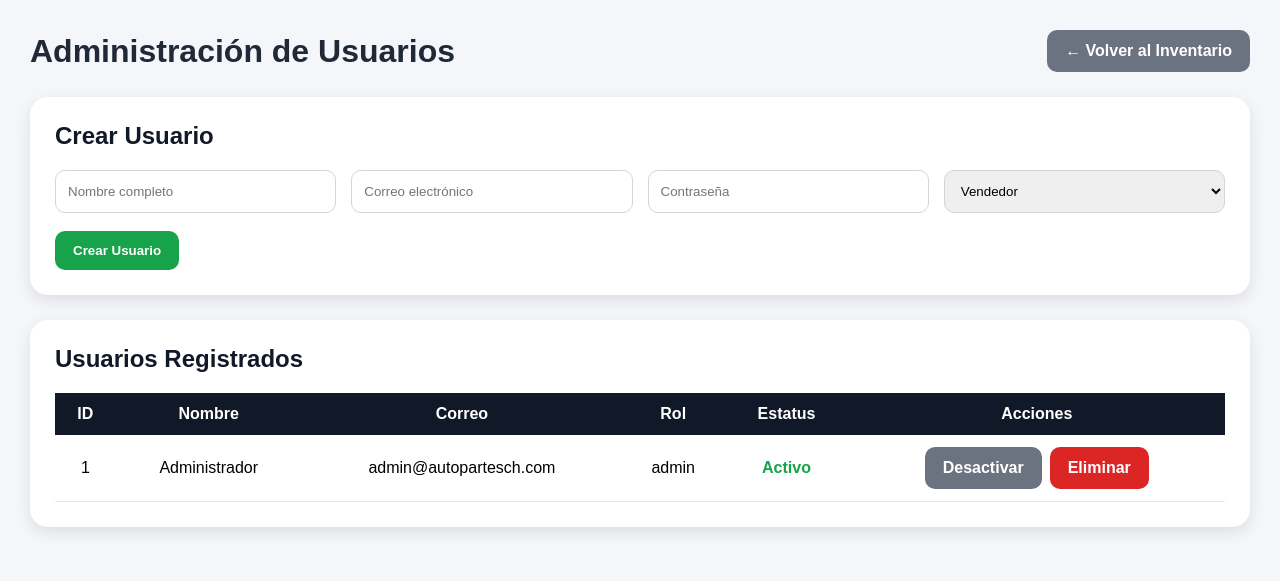
After one commit to chesito1120/prueba_autopartes, a Flask app: page /usuarios in a window 1280 px wide. The commit adds this page. Shown: the top 581 px of the page. Run offline with Flask 3, Linux system fonts and the light colour scheme; a user stored in the database is signed in.

Commit message:
creacion de usuarios

```diff
--- a/app.py
+++ b/app.py
@@ -3,6 +3,7 @@ from flask_sqlalchemy import SQLAlchemy
 from openpyxl import load_workbook
 from urllib.parse import quote_plus
 from werkzeug.utils import secure_filename
+from werkzeug.security import generate_password_hash, check_password_hash
 import os
 import uuid
 import zipfile
@@ -50,8 +51,10 @@ app.config["SQLALCHEMY_TRACK_MODIFICATIONS"] = False
 app.config["UPLOAD_FOLDER"] = "static/uploads"
 
 db = SQLAlchemy(app)
+
 print("BASE DE DATOS ACTIVA:")
 print(app.config["SQLALCHEMY_DATABASE_URI"])
+
 
 # =========================
 # FUNCIONES DE IMAGEN
@@ -141,28 +144,18 @@ def extraer_zip_imagenes(archivo_zip):
 
 
 # =========================
-# USUARIOS TEMPORALES
+# MODELOS
 # =========================
 
-USUARIOS = {
-    "admin": {
-        "password": "123456",
-        "rol": "admin"
-    },
-    "vendedor": {
-        "password": "123456",
-        "rol": "vendedor"
-    },
-    "cliente": {
-        "password": "123456",
-        "rol": "cliente"
-    }
-}
+class Usuario(db.Model):
+    id = db.Column(db.Integer, primary_key=True)
 
+    nombre = db.Column(db.String(150), nullable=False)
+    correo = db.Column(db.String(180), unique=True, nullable=False)
+    password_hash = db.Column(db.String(300), nullable=False)
+    rol = db.Column(db.String(50), default="vendedor")
+    activo = db.Column(db.Boolean, default=True)
 
-# =========================
-# MODELO
-# =========================
 
 class Producto(db.Model):
     id = db.Column(db.Integer, primary_key=True)
@@ -220,27 +213,136 @@ def home():
 
 @app.route("/login", methods=["GET", "POST"])
 def login():
+    error = None
+
     if request.method == "POST":
-        usuario = request.form.get("usuario")
-        password = request.form.get("password")
+        correo = (request.form.get("correo") or "").strip().lower()
+        password = request.form.get("password") or ""
 
-        if usuario in USUARIOS and USUARIOS[usuario]["password"] == password:
-            session["usuario"] = usuario
-            session["rol"] = USUARIOS[usuario]["rol"]
+        usuario = Usuario.query.filter_by(correo=correo).first()
 
-            if session["rol"] in ["admin", "vendedor"]:
+        if usuario and usuario.activo and check_password_hash(usuario.password_hash, password):
+            session["usuario"] = usuario.nombre
+            session["correo"] = usuario.correo
+            session["rol"] = usuario.rol
+
+            if usuario.rol in ["admin", "vendedor"]:
                 return redirect("/inventario")
 
-            if session["rol"] == "cliente":
-                return redirect("/")
+            return redirect("/")
 
-    return render_template("login.html")
+        error = "Correo o contraseña incorrectos."
+
+    return render_template("login.html", error=error)
 
 
 @app.route("/logout")
 def logout():
     session.clear()
     return redirect("/")
+
+
+# =========================
+# USUARIOS
+# =========================
+
+@app.route("/usuarios", methods=["GET", "POST"])
+def usuarios():
+    if not session.get("rol"):
+        return redirect("/login")
+
+    if session.get("rol") != "admin":
+        return redirect("/inventario")
+
+    mensaje = None
+    error = None
+
+    if request.method == "POST":
+        nombre = (request.form.get("nombre") or "").strip()
+        correo = (request.form.get("correo") or "").strip().lower()
+        password = request.form.get("password") or ""
+        rol = request.form.get("rol") or "vendedor"
+
+        if rol not in ["admin", "vendedor"]:
+            rol = "vendedor"
+
+        if not nombre or not correo or not password:
+            error = "Todos los campos son obligatorios."
+
+        elif Usuario.query.filter_by(correo=correo).first():
+            error = "Ese correo ya está registrado."
+
+        else:
+            nuevo_usuario = Usuario(
+                nombre=nombre,
+                correo=correo,
+                password_hash=generate_password_hash(password),
+                rol=rol,
+                activo=True
+            )
+
+            db.session.add(nuevo_usuario)
+            db.session.commit()
+
+            mensaje = "Usuario creado correctamente."
+
+    usuarios_lista = Usuario.query.order_by(Usuario.id.desc()).all()
+
+    return render_template(
+        "usuarios.html",
+        usuarios=usuarios_lista,
+        mensaje=mensaje,
+        error=error
+    )
+
+
+@app.route("/usuarios/desactivar/<int:id>")
+def desactivar_usuario(id):
+    if not session.get("rol"):
+        return redirect("/login")
+
+    if session.get("rol") != "admin":
+        return redirect("/inventario")
+
+    usuario = Usuario.query.get_or_404(id)
+
+    if usuario.correo != session.get("correo"):
+        usuario.activo = False
+        db.session.commit()
+
+    return redirect("/usuarios")
+
+
+@app.route("/usuarios/activar/<int:id>")
+def activar_usuario(id):
+    if not session.get("rol"):
+        return redirect("/login")
+
+    if session.get("rol") != "admin":
+        return redirect("/inventario")
+
+    usuario = Usuario.query.get_or_404(id)
+    usuario.activo = True
+    db.session.commit()
+
+    return redirect("/usuarios")
+
+
+@app.route("/usuarios/eliminar/<int:id>")
+def eliminar_usuario(id):
+    if not session.get("rol"):
+        return redirect("/login")
+
+    if session.get("rol") != "admin":
+        return redirect("/inventario")
+
+    usuario = Usuario.query.get_or_404(id)
+
+    if usuario.correo != session.get("correo"):
+        db.session.delete(usuario)
+        db.session.commit()
+
+    return redirect("/usuarios")
 
 
 # =========================
@@ -454,14 +556,12 @@ def eliminar(id):
 
 @app.route("/eliminar_masivo", methods=["POST"])
 def eliminar_masivo():
-
     if not session.get("rol") in ["admin", "vendedor"]:
         return redirect("/login")
 
     ids = request.form.getlist("productos")
 
     if ids:
-
         Producto.query.filter(
             Producto.id.in_(ids)
         ).delete(
@@ -472,14 +572,15 @@ def eliminar_masivo():
 
     return redirect("/inventario")
 
+
 # =========================
 # DASHBOARD
 # =========================
 
 @app.route("/dashboard")
 def dashboard():
-    if not session.get("rol") in ["admin", "vendedor"]:
-        return redirect("/login")
+    if session.get("rol") != "admin":
+        return redirect("/inventario")
 
     productos = Producto.query.all()
 
@@ -717,11 +818,30 @@ def excel():
 
 
 # =========================
-# CREAR TABLAS
+# CREAR TABLAS Y ADMIN INICIAL
 # =========================
 
 with app.app_context():
     db.create_all()
+
+    if Usuario.query.count() == 0:
+        admin_inicial = Usuario(
+            nombre="Administrador",
+            correo=os.getenv("ADMIN_CORREO", "admin@autopartesch.com"),
+            password_hash=generate_password_hash(os.getenv("ADMIN_PASSWORD", "Admin12345")),
+            rol="admin",
+            activo=True
+        )
+
+        db.session.add(admin_inicial)
+        db.session.commit()
+
+        print("====================================")
+        print("ADMIN INICIAL CREADO")
+        print("Correo:", os.getenv("ADMIN_CORREO", "admin@autopartesch.com"))
+        print("Contraseña temporal:", os.getenv("ADMIN_PASSWORD", "Admin12345"))
+        print("CAMBIA ESTOS DATOS EN PRODUCCIÓN")
+        print("====================================")
 
 
 # =========================
--- /dev/null
+++ b/templates/usuarios.html
@@ -0,0 +1,327 @@
+<!DOCTYPE html>
+<html lang="es">
+<head>
+    <meta charset="UTF-8">
+    <meta name="viewport" content="width=device-width, initial-scale=1.0">
+    <title>Usuarios | Autopartes CH</title>
+
+    <style>
+
+        *{
+            margin:0;
+            padding:0;
+            box-sizing:border-box;
+            font-family:Arial, Helvetica, sans-serif;
+        }
+
+        body{
+            background:#f4f6f9;
+            padding:30px;
+        }
+
+        .contenedor{
+            max-width:1400px;
+            margin:auto;
+        }
+
+        .titulo{
+            display:flex;
+            justify-content:space-between;
+            align-items:center;
+            margin-bottom:25px;
+        }
+
+        .titulo h1{
+            color:#1f2937;
+        }
+
+        .btn{
+            border:none;
+            padding:12px 18px;
+            border-radius:10px;
+            cursor:pointer;
+            text-decoration:none;
+            font-weight:bold;
+        }
+
+        .btn-azul{
+            background:#2563eb;
+            color:white;
+        }
+
+        .btn-verde{
+            background:#16a34a;
+            color:white;
+        }
+
+        .btn-rojo{
+            background:#dc2626;
+            color:white;
+        }
+
+        .btn-gris{
+            background:#6b7280;
+            color:white;
+        }
+
+        .card{
+            background:white;
+            padding:25px;
+            border-radius:18px;
+            box-shadow:0 5px 15px rgba(0,0,0,.10);
+            margin-bottom:25px;
+        }
+
+        .card h2{
+            margin-bottom:20px;
+            color:#111827;
+        }
+
+        .grid{
+            display:grid;
+            grid-template-columns:repeat(auto-fit,minmax(250px,1fr));
+            gap:15px;
+        }
+
+        input,
+        select{
+            width:100%;
+            padding:12px;
+            border:1px solid #d1d5db;
+            border-radius:10px;
+        }
+
+        .tabla{
+            width:100%;
+            border-collapse:collapse;
+        }
+
+        .tabla th{
+            background:#111827;
+            color:white;
+            padding:12px;
+        }
+
+        .tabla td{
+            padding:12px;
+            border-bottom:1px solid #e5e7eb;
+            text-align:center;
+        }
+
+        .activo{
+            color:#16a34a;
+            font-weight:bold;
+        }
+
+        .inactivo{
+            color:#dc2626;
+            font-weight:bold;
+        }
+
+        .mensaje{
+            background:#dcfce7;
+            color:#166534;
+            padding:15px;
+            border-radius:10px;
+            margin-bottom:20px;
+        }
+
+        .error{
+            background:#fee2e2;
+            color:#991b1b;
+            padding:15px;
+            border-radius:10px;
+            margin-bottom:20px;
+        }
+
+        .acciones{
+            display:flex;
+            gap:8px;
+            justify-content:center;
+            flex-wrap:wrap;
+        }
+
+    </style>
+
+</head>
+<body>
+
+<div class="contenedor">
+
+    <div class="titulo">
+
+        <h1>Administración de Usuarios</h1>
+
+        <a href="/inventario" class="btn btn-gris">
+            ← Volver al Inventario
+        </a>
+
+    </div>
+
+    {% if mensaje %}
+        <div class="mensaje">
+            {{ mensaje }}
+        </div>
+    {% endif %}
+
+    {% if error %}
+        <div class="error">
+            {{ error }}
+        </div>
+    {% endif %}
+
+    <div class="card">
+
+        <h2>Crear Usuario</h2>
+
+        <form method="POST">
+
+            <div class="grid">
+
+                <input
+                    type="text"
+                    name="nombre"
+                    placeholder="Nombre completo"
+                    required
+                >
+
+                <input
+                    type="email"
+                    name="correo"
+                    placeholder="Correo electrónico"
+                    required
+                >
+
+                <input
+                    type="password"
+                    name="password"
+                    placeholder="Contraseña"
+                    required
+                >
+
+                <select name="rol">
+
+                    <option value="vendedor">
+                        Vendedor
+                    </option>
+
+                    <option value="admin">
+                        Administrador
+                    </option>
+
+                </select>
+
+            </div>
+
+            <br>
+
+            <button
+                type="submit"
+                class="btn btn-verde"
+            >
+                Crear Usuario
+            </button>
+
+        </form>
+
+    </div>
+
+    <div class="card">
+
+        <h2>Usuarios Registrados</h2>
+
+        <table class="tabla">
+
+            <thead>
+
+                <tr>
+
+                    <th>ID</th>
+                    <th>Nombre</th>
+                    <th>Correo</th>
+                    <th>Rol</th>
+                    <th>Estatus</th>
+                    <th>Acciones</th>
+
+                </tr>
+
+            </thead>
+
+            <tbody>
+
+            {% for usuario in usuarios %}
+
+                <tr>
+
+                    <td>{{ usuario.id }}</td>
+
+                    <td>{{ usuario.nombre }}</td>
+
+                    <td>{{ usuario.correo }}</td>
+
+                    <td>{{ usuario.rol }}</td>
+
+                    <td>
+
+                        {% if usuario.activo %}
+                            <span class="activo">
+                                Activo
+                            </span>
+                        {% else %}
+                            <span class="inactivo">
+                                Inactivo
+                            </span>
+                        {% endif %}
+
+                    </td>
+
+                    <td>
+
+                        <div class="acciones">
+
+                            {% if usuario.activo %}
+
+                                <a
+                                    href="/usuarios/desactivar/{{ usuario.id }}"
+                                    class="btn btn-gris"
+                                >
+                                    Desactivar
+                                </a>
+
+                            {% else %}
+
+                                <a
+                                    href="/usuarios/activar/{{ usuario.id }}"
+                                    class="btn btn-verde"
+                                >
+                                    Activar
+                                </a>
+
+                            {% endif %}
+
+                            <a
+                                href="/usuarios/eliminar/{{ usuario.id }}"
+                                class="btn btn-rojo"
+                                onclick="return confirm('¿Eliminar usuario?')"
+                            >
+                                Eliminar
+                            </a>
+
+                        </div>
+
+                    </td>
+
+                </tr>
+
+            {% endfor %}
+
+            </tbody>
+
+        </table>
+
+    </div>
+
+</div>
+
+</body>
+</html>
```
Also changed, not shown: templates/layout.html (+12 -5 lines), templates/login.html (+30 -7 lines), instance/autopartes_local.db.
